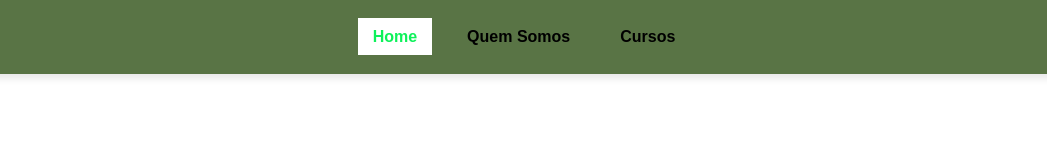
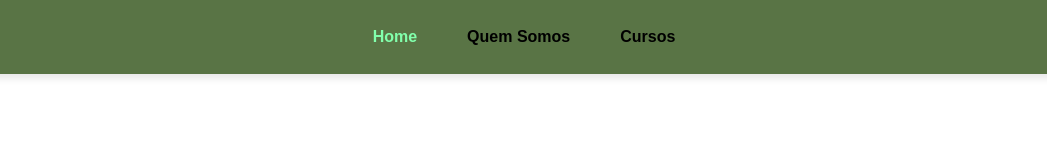
Before and after one commit to Alexandra-Kulik/site-escola, a plain HTML site: page index.html in a window 1280 px wide. In both pictures the pointer is over the link "Home". Shown: the full height of the page, 98-1145 px from the left. Drawn offline with Linux system fonts and the light colour scheme.

Commit message:
cor fundo 03

```diff
--- a/style.css
+++ b/style.css
@@ -37,8 +37,8 @@ body {
     }
     /* Cor ao passar o mouse e ao clicar */
     .menu a:hover {
-    background-color: white;
-    color: #0ef15a;
+    background-color: #597445;
+    color: #82FFAC;
 
     }
     .menu a:active {
```
